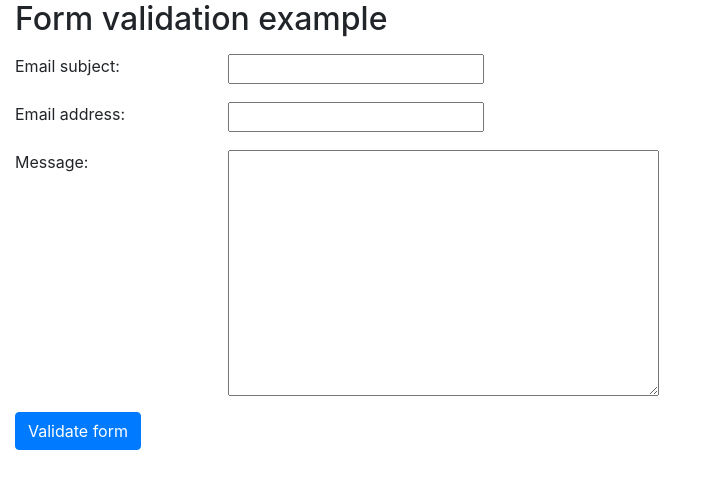
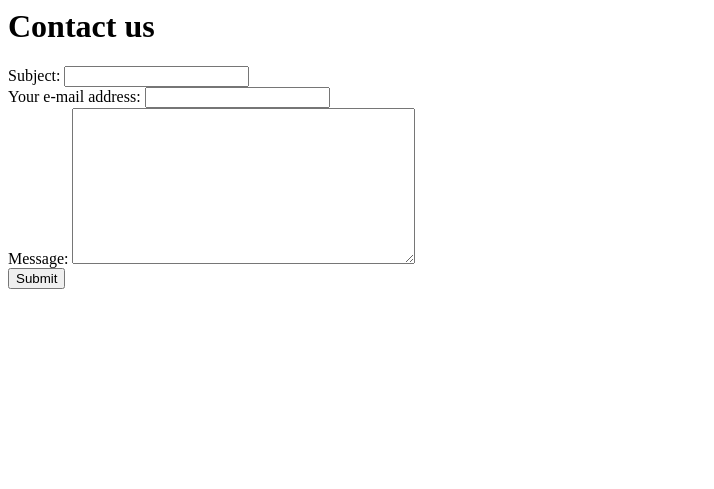
Before and after one commit to rohitvernekar/Python_Web_Develop, a Django app: template mysite/templates/contact_form.html in a window 1280 px wide. Shown: the top 489 px of the page, without its empty margins (0-714 px from the left). Run offline with Django 3.2, Linux system fonts and the light colour scheme; the template is opened without the code that fills it: values that come from a table or form of the project are taken from there, others are empty; parts of the project's set-up code (start-up, migrations or seed data) failed here and were passed over; some libraries are stand-ins or nearby versions.

Commit message:
Refactored html with efficient code

```diff
--- a/mysite/templates/contact_form.html
+++ b/mysite/templates/contact_form.html
@@ -1,62 +1,33 @@
 <html>
 <head>
-  <title>Form validation example</title>
-  <link rel="stylesheet" type="text/css" href="{{ STATIC_URL }}css/bootstrap.css">
+    <title>Contact us</title>
 </head>
 <body>
+    <h1>Contact us</h1>
 
-  <div class="col-sm-8">
-    <h2>Form validation example</h2>
     {% if form.errors %}
-    <div class="text-danger">Please correct the error{{ form.errors|pluralize }} below.</div>
+        <p style="color: red;">
+            Please correct the error{{ form.errors|pluralize }} below.
+        </p>
     {% endif %}
-    <p>
-    <div class="form-horizontal">
-      <form action="" method="post" role="form">{% csrf_token %}
 
-        <div class="form-group row {% if form.subject.errors %}has-error{% endif %}">
-           <label for="id_subject" class="col-sm-3 control-label">Email subject:</label>
-           <div class="col-lg-5">
+    <form action="" method="post">
+        <div class="field">
+            {{ form.subject.errors }}
+            <label for="id_subject">Subject:</label>
             {{ form.subject }}
-            {% if form.subject.errors %}
-              <span class="help-block">
-                {% for error in form.subject.errors %}{{ error }}{% endfor %}
-              </span>
-            {% endif %}
-          </div>
         </div>
-
-        <div class="form-group row {% if form.email.errors %}has-error{% endif %}">
-          <label for="id_sender" class="col-sm-3 control-label">Email address:</label>
-          <div class="col-lg-5">
-          {{ form.email }}
-            {% if form.email.errors %}
-              <span class="help-block">
-                {% for error in form.email.errors %}{{ error }}{% endfor %}
-              </span>
-            {% endif %}
-          </div>
+        <div class="field">
+            {{ form.email.errors }}
+            <label for="id_email">Your e-mail address:</label>
+            {{ form.email }}
         </div>
-
-        <div class="form-group row {% if form.message.errors %}has-error{% endif %}">
-          <label for="id_message" class="col-sm-3 control-label">Message:</label>
-          <div class="col-lg-5">
+        <div class="field">
+            {{ form.message.errors }}
+            <label for="id_message">Message:</label>
             {{ form.message }}
-            {% if form.message.errors %}
-              <span class="help-block">
-                {% for error in form.message.errors %}{{ error }}{% endfor %}
-              </span>
-            {% endif %}
-          </div>
         </div>
-
-        <div class="form-group row">
-          <div class="col-sm-5 col-sm-offset-3">
-            <input type="submit" value="Validate form" class="btn btn-primary" />
-          </div>
-        </div>
-      </form>
-    </div>
-  </div>
+        <input type="submit" value="Submit">
+    </form>
 </body>
 </html>
```
